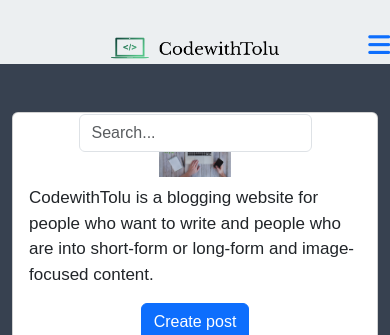
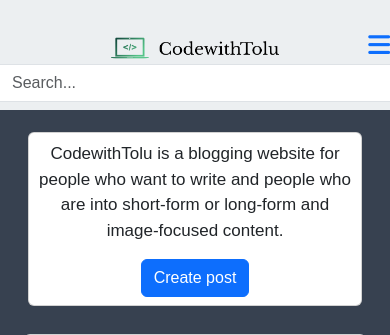
Before and after one commit to Goddy01/Blogging-Site-Genuine-, a Django app: page / in a window 390 px wide. Shown: the top 335 px of the page. Run offline with Django 4.2, Linux system fonts and the light colour scheme; data comes from the database, SQL or seed files in the repository; some libraries are stand-ins or nearby versions.

Commit message:
made some minor layout changes

```diff
--- a/blog/templates/blog/snippets/blog_post_snippet.html
+++ b/blog/templates/blog/snippets/blog_post_snippet.html
@@ -15,7 +15,7 @@
 <div class="container">
 	<div class="row">
 		<!-- Blog Post -->
-		<div class="card m-auto pt-4">
+		<div class="card m-auto pt-2">
 			<a href="{% url 'blog:blog_details' post.slug %}">
 				<img class="card-img-top" src="{{blog_post.image.url}}">
 			</a>
--- a/blog_app/templates/blog_app/home.html
+++ b/blog_app/templates/blog_app/home.html
@@ -4,19 +4,25 @@
 {% block content %}
 <style type="text/css">
 
-	@media (max-width: 768px) {
+	@media (max-width: 991px) {
 		.right-column{
 			margin-left: 0px;
+            display: none;
+		}
+
+        .content {
+            width: 100%;
         }
 	}
 
-	@media (min-width: 768px) {
+	@media (min-width: 992px) {
 		.right-column{
 			/* margin-left: 20px; */
             position: absolute;
             right: 20px;
 		}
 	}
+
 
     .logo {
         width: 250px;
@@ -44,28 +50,29 @@
 		padding:0px;
 	}
 	.lead{
-		font-size: 17px;
+		font-size: 17px;;
 	}
 </style>
 
 
 <!-- main content -->
 <div class="container">
-	<div class="row">
+	<div class="row mx-auto">
 
 		<!-- blog feed -->
 		<div class="left-column col-lg-7 ">
 
 			<!-- Top 'create post' bar -->
-			<div class="d-lg-none mb-3">
-				<div class="card m-auto d-flex flex-column p-3">
-					<img class="img-fluid d-block m-auto pb-2" src="{% static 'index2.jpg' %}" width="72px" height="72px">
-					<p class="lead">CodewithTolu is a blogging website for people who want to write and people who are into short-form or long-form and image-focused content.</p>
+			<div class="d-lg-none mb-3 mt-3 p-1">
+				<div class="card d-flex flex-column p-2 top-create">
+                    <p class="lead text-center">CodewithTolu is a blogging website for people who want to write and people who are into short-form or long-form and image-focused content.</p>
 					<p class="m-auto"><a class="btn btn-primary" href="{% url 'blog:create_blog_post' %}">Create post</a></p>
 				</div>
 			</div>
 			<!-- end Top 'create post' bar -->
 
+
+			<div class="mt-4">
                 <!-- Blog posts-->
                 {% if blog_posts %}
                 {% for post in blog_posts %}
@@ -79,6 +86,7 @@
                 </div>
                 {% endif %}
                 <!-- End Blog posts-->
+            </div>
 
 		<!-- Pagination -->
 
@@ -88,11 +96,11 @@
 
 
 		<!-- Right 'create post' column  -->
-		<div class="right-column col-lg-3 d-lg-flex d-none flex-column">
+		<div class="right-column col-lg-3 d-lg-flex d-none flex-column mt-5">
 
-			<div class="card create-post-bar d-flex flex-column p-3">
-				<img class="img-fluid d-block m-auto pb-2" src="{% static 'index2.jpg' %}" width="100%" height="72px">
-				<p class="lead">CodewithTolu is a blogging website for people who want to write and people who are into short-form or long-form and image-focused content.</p>
+			<div class="card create-post-bar d-flex flex-column pb-3" style="border: none; border-radius: 10px;">
+				<img class="img-fluid d-block m-auto p-2" src="{% static 'index2.jpg' %}" width="100%" height="72px">
+				<p class="lead bg-succes text-center">CodewithTolu is a blogging website for people who want to write and people who are into short-form or long-form and image-focused content.</p>
 				<p class="m-auto"><a class="btn btn-primary" href="{% url 'blog:create_blog_post' %}">Create post</a></p>
 			</div>
 
--- a/templates/base.html
+++ b/templates/base.html
@@ -40,16 +40,16 @@
                     </ul>
 
                   {% endwith %}
-                  <div class="search-bar mt-sm-2 mr-2">
-                        <form method="get">
-                            <input type="search" name="query" id="query_id" placeholder="Search..." class="form-control">
-                        </form>
-                  </div>
               </div>
+              <div class="search-bar mt-sm-2 mr-2 my-2">
+                <form method="get">
+                    <input type="search" name="query" id="query_id" placeholder="Search..." class="form-control">
+                </form>
+            </div>
             </header>
           </div>
 
-        <div class="container-fluid" style="margin-top: 7rem;">
+        <div class="container-fluid content" style="margin-top: 7rem;">
             <!-- Body_block -->
             {% block content %}
             {% endblock content %}
--- a/templates/snippets/header.html
+++ b/templates/snippets/header.html
@@ -16,6 +16,10 @@
 
 <link rel="stylesheet" href="https://cdnjs.cloudflare.com/ajax/libs/font-awesome/6.1.1/css/all.min.css" integrity="sha512-KfkfwYDsLkIlwQp6LFnl8zNdLGxu9YAA1QvwINks4PhcElQSvqcyVLLD9aMhXd13uQjoXtEKNosOWaZqXgel0g==" crossorigin="anonymous" referrerpolicy="no-referrer" />
 <style type="text/css">
+        .content {
+            margin: 0 auto;
+        }
+
         body {
         background-color: #fff;
         font-family: Arial, Helvetica, sans-serif;
@@ -40,6 +44,14 @@
         height: 100px;
         /* margin-top: 15px; */
         }
+
+    .search-bar input {
+        border-left: none;
+        border-right: none;
+        resize: none;
+        outline: none;
+        border-radius: 0;
+    }
 
     .footer {
         min-height:100px;
```
Lines whose indentation alone changed are shown as unchanged.
